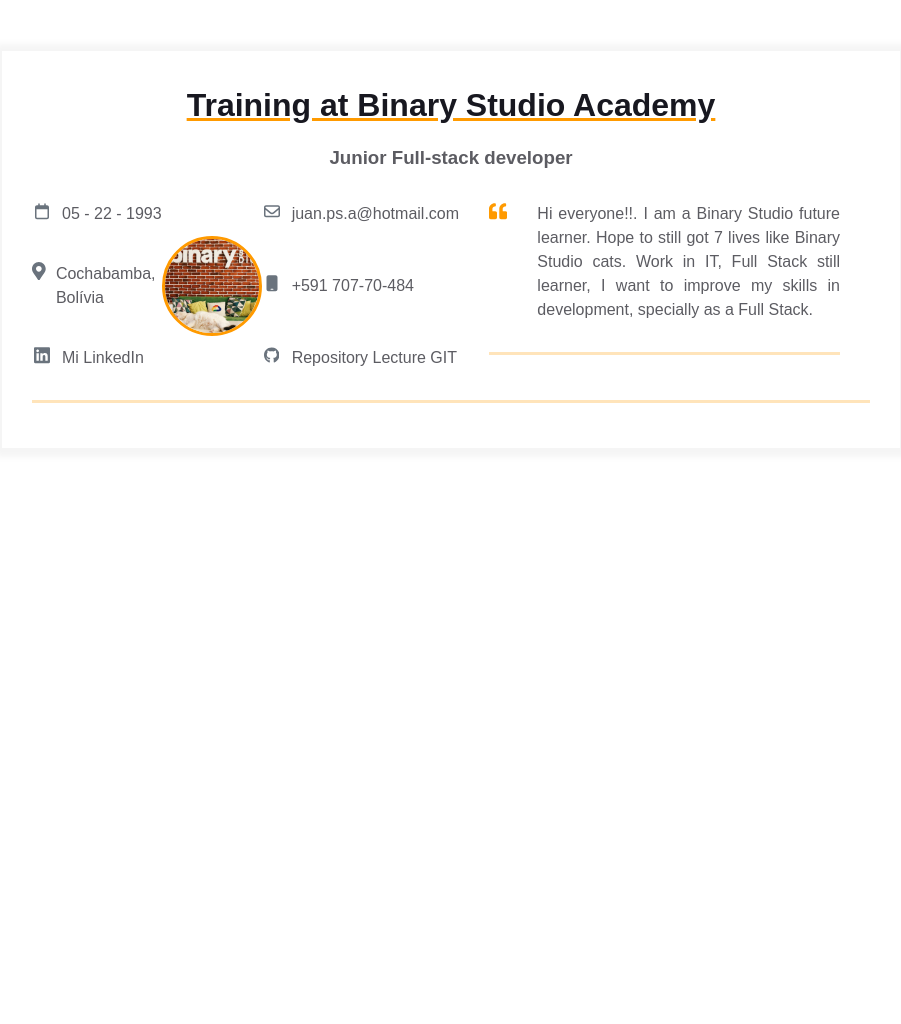
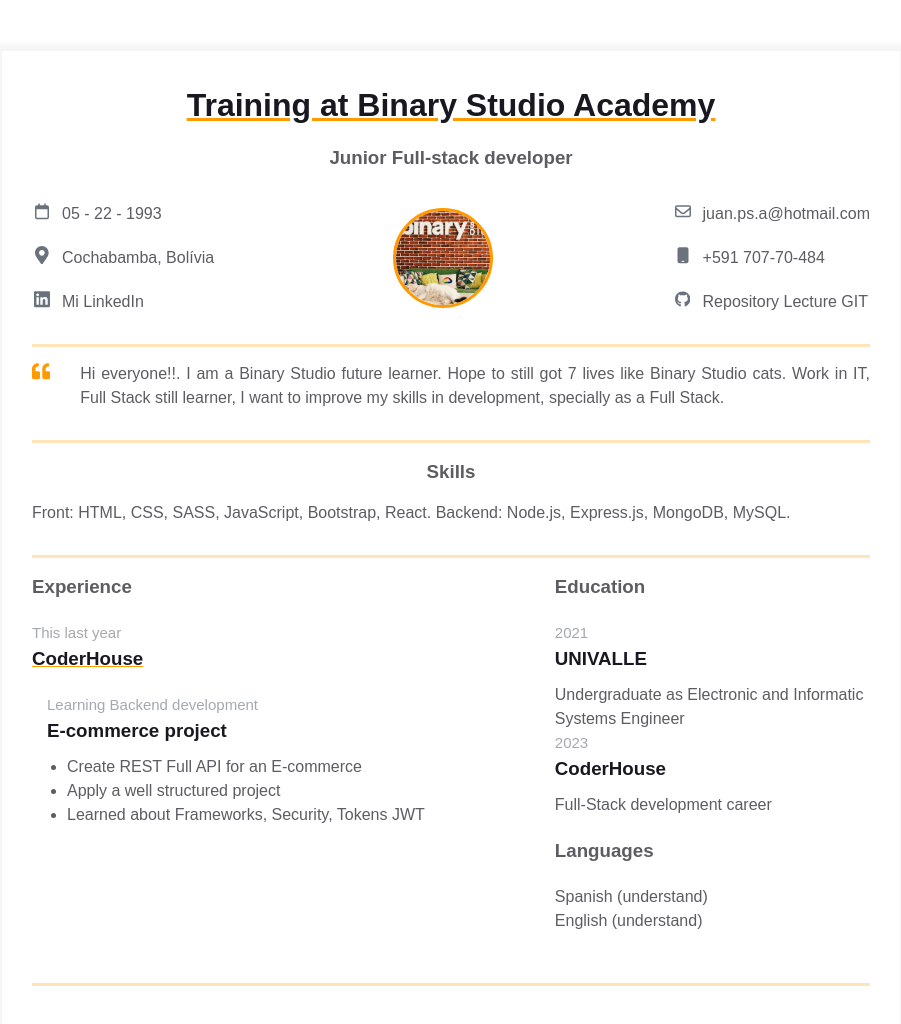
Before and after one commit to JPjok3r/homepage, a plain HTML site: page index.html in a window 1280 px wide. Shown: the whole page, without its empty margins (189-1090 px from the left). Before the commit the page ends 800 px from the top, so only its background shows below. Drawn offline with Linux system fonts and the light colour scheme.

Commit message:
Added additional information

```diff
--- a/index.html
+++ b/index.html
@@ -92,8 +92,7 @@
                                 </div>
                                 <span>+591 707-70-484</span>
                             </a>
-                            <a href="https://github.com/JPjok3r/homepage" rel="author"
-                                class="contact-info__item">
+                            <a href="https://github.com/JPjok3r/homepage" rel="author" class="contact-info__item">
                                 <div class="contact-info__item-icon-wrapper">
                                     <svg class="contact-info__item-icon" xmlns="http://www.w3.org/2000/svg" height="16"
                                         width="15.5" viewBox="0 0 496 512">
@@ -118,32 +117,90 @@
                                 <span>Repository Lecture GIT</span>
                             </a>
                         </div>
+                    </div>
+                </div>
+            </div>
             <div class="container">
                 <div class="resume__block">
                     <div class="intro">
                         <div class="intro__icon-wrapper">
                             <svg class="intro__icon" xmlns="http://www.w3.org/2000/svg" viewBox="0 0 512 512">
-                                    <path
-                                      d="M464 256h-80v-64c0-35.3 28.7-64 64-64h8c13.3 0 24-10.7
+                                <path d="M464 256h-80v-64c0-35.3 28.7-64 64-64h8c13.3 0 24-10.7
                           24-24V56c0-13.3-10.7-24-24-24h-8c-88.4 0-160 71.6-160 160v240c0
                           26.5 21.5 48 48 48h128c26.5 0 48-21.5
                           48-48V304c0-26.5-21.5-48-48-48zm-288 0H96v-64c0-35.3 28.7-64
                           64-64h8c13.3 0 24-10.7 24-24V56c0-13.3-10.7-24-24-24h-8C71.6 32 0
                           103.6 0 192v240c0 26.5 21.5 48 48 48h128c26.5 0
-                                      48-21.5 48-48V304c0-26.5-21.5-48-48-48z"
-                                    ></path>
+                          48-21.5 48-48V304c0-26.5-21.5-48-48-48z"></path>
                             </svg>
                         </div>
-                                <p class="intro_text">Hi everyone!!. I am a Binary Studio future learner. Hope to still got 7 lives like Binary Studio cats.
-                                    Work in IT, Full Stack still learner, I want to improve my skills in development, specially as a Full Stack.</p>
+                        <p class="intro_text">Hi everyone!!. I am a Binary Studio future learner. Hope to
+                            still got 7 lives like Binary Studio cats.
+                            Work in IT, Full Stack still learner, I want to improve my skills in
+                            development, specially as a Full Stack.</p>
+                    </div>
+                </div>
+            </div>
+            <div class="container">
+                <div class="resume__block">
+                    <div class="skills">
+                        <h3 class="skills__header">Skills</h3>
+                        <p class="skills__text">Front: HTML, CSS, SASS, JavaScript, Bootstrap, React. Backend: Node.js,
+                            Express.js, MongoDB, MySQL.</p>
+                    </div>
+                </div>
+            </div>
+            <div class="container">
+                <div class="resume__block">
+                    <div class="main-info fh">
+                        <div class="experiences">
+                            <h3 class="experiences__header">Experience</h3>
+                            <div class="experiences__company">
+                                <div class="experiences__company-header">
+                                    <span class="experiences__company-header-durability">This last year</span>
+                                    <h3 class="experiences__company-header-name">CoderHouse</h3>
+                                </div>
+
+                                <div class="experiences__company-project">
+                                    <span class="experiences__company-project-role"> Learning Backend development </span>
+                                    <h3 class="experiences__company-project-name">E-commerce project</h3>
+                                    <ul class="experiences__company-project-responsibilities">
+                                        <li>Create REST Full API for an E-commerce</li>
+                                        <li>Apply a well structured project</li>
+                                        <li>Learned about Frameworks, Security, Tokens JWT</li>
+                                    </ul>
+                                </div>
+                            </div>
+                        </div>
+
+                        <div class="additional-info fv">
+                            <div class="additional-info__education">
+                                <h3 class="additional-info__education-header">Education</h3>
+                                <div class="additional-info__education-university">
+                                    <span class="additional-info__education-university-durability"> 2021 </span>
+                                    <h3 class="additional-info__education-university-speciality">UNIVALLE</h3>
+                                    <p class="additional-info__education-university-name">Undergraduate as Electronic and Informatic Systems Engineer</p>
+                                </div>
+                                <div class="additional-info__education-university">
+                                    <span class="additional-info__education-university-durability"> 2023 </span>
+                                    <h3 class="additional-info__education-university-speciality">CoderHouse</h3>
+                                    <p class="additional-info__education-university-name">Full-Stack development career</p>
+                                </div>
+                            </div>
+
+                            <div class="additional-info__languages">
+                                <h3 class="additional-info__languages-header">Languages</h3>
+                                <p class="additional-info__languages-item">Spanish (understand)</p>
+                                <p class="additional-info__languages-item">English (understand)</p>
                             </div>
                         </div>
                     </div>
                 </div>
             </div>
-            </div>
+
+
+
+
         </div>
     </main>
 </body>
-
-</html>
```
Lines whose indentation alone changed are shown as unchanged.
